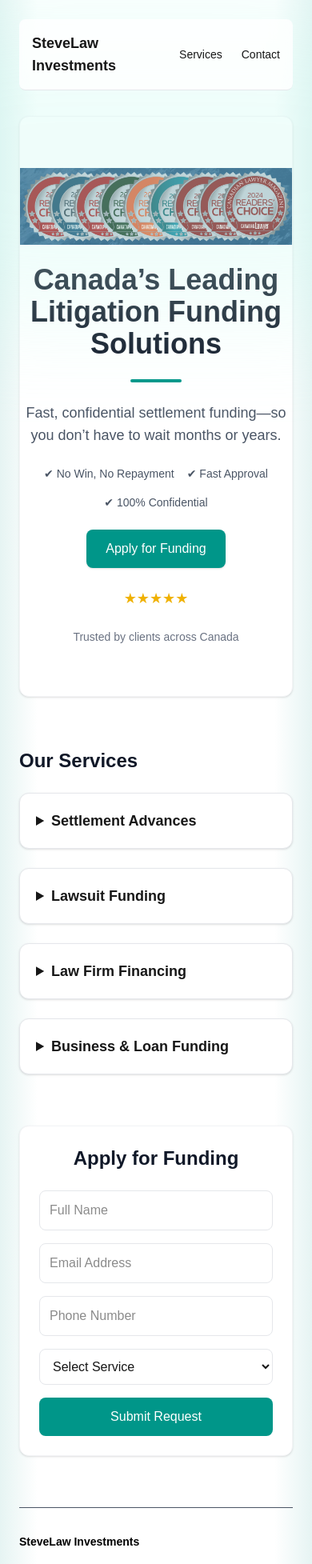
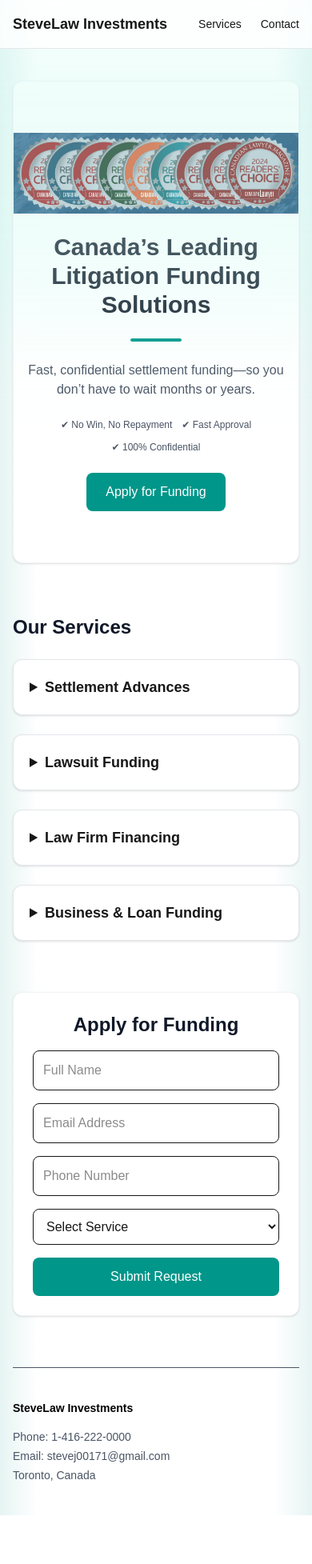
Before and after one commit to stevej00171/my-website, a Next.js app: page / in a window 390 px wide. Shown: the top 1955 px of the page at 80% size. After the commit the page ends 1894 px from the top, so only its background shows below. Built offline with nearby package versions, Linux system fonts and the light colour scheme.

Commit message:
Full-width layout + mobile optimization + improved UX

```diff
--- a/app/page.tsx
+++ b/app/page.tsx
@@ -34,36 +34,42 @@
   };
 
   return (
-    <main className="relative p-6 max-w-6xl mx-auto space-y-16 min-h-screen overflow-hidden
+    <main className="relative min-h-screen overflow-hidden
     bg-[linear-gradient(to_right,#e6f4f3_0%,#ffffff_12%,#ffffff_88%,#e6f4f3_100%)]">
 
       {/* BACKGROUND GLOW */}
-      <div className="absolute top-0 left-1/2 -translate-x-1/2 w-[800px] h-[400px] bg-teal-100 opacity-30 blur-3xl rounded-full pointer-events-none"></div>
+      <div className="absolute top-0 left-1/2 -translate-x-1/2 w-[900px] h-[400px] bg-teal-100 opacity-30 blur-3xl rounded-full pointer-events-none"></div>
 
-      {/* NAV */}
-      <nav className="sticky top-0 bg-white/80 backdrop-blur-md z-50 flex justify-between items-center py-4 border-b border-gray-200 mb-8 rounded-lg px-4">
+      {/* NAV (FULL WIDTH) */}
+      <nav className="sticky top-0 bg-white/80 backdrop-blur-md z-50 border-b border-gray-200">
+        <div className="max-w-6xl mx-auto flex justify-between items-center py-4 px-4">
           <div className="font-bold text-lg">SteveLaw Investments</div>
+
           <div className="space-x-6 text-sm">
             <a href="#services" className="hover:text-teal-600 transition">Services</a>
             <a href="#contact" className="hover:text-teal-600 transition">Contact</a>
           </div>
+        </div>
       </nav>
+
+      {/* PAGE CONTAINER */}
+      <div className="max-w-6xl mx-auto px-4 space-y-16 py-10">
 
         {/* HERO */}
         <section className="text-center space-y-6 py-16 bg-white rounded-xl shadow-sm border border-gray-100">
-        <Image src="/badges.png" alt="Awards and recognition" width={420} height={130} className="mx-auto object-contain" />
+          <Image src="/badges.png" alt="Awards" width={420} height={130} className="mx-auto object-contain" />
 
-        <h1 className="text-4xl font-bold text-gray-900">
+          <h1 className="text-3xl md:text-4xl font-bold text-gray-900">
             Canada’s Leading Litigation Funding Solutions
           </h1>
 
           <div className="w-16 h-1 bg-teal-600 mx-auto rounded"></div>
 
-        <p className="text-lg text-gray-600 max-w-2xl mx-auto">
+          <p className="text-base md:text-lg text-gray-600 max-w-2xl mx-auto">
             Fast, confidential settlement funding—so you don’t have to wait months or years.
           </p>
 
-        <div className="flex flex-wrap justify-center gap-4 text-sm text-gray-600">
+          <div className="flex flex-wrap justify-center gap-3 text-xs md:text-sm text-gray-600">
             <span>✔ No Win, No Repayment</span>
             <span>✔ Fast Approval</span>
             <span>✔ 100% Confidential</span>
@@ -71,20 +77,17 @@
 
           <a
             href="#contact"
-          className="bg-teal-600 text-white px-6 py-3 rounded-lg inline-block shadow-sm transition-all duration-200 hover:bg-teal-700 hover:-translate-y-0.5 active:scale-95"
+            className="bg-teal-600 text-white px-6 py-3 rounded-lg inline-block transition hover:bg-teal-700 active:scale-95"
           >
             Apply for Funding
           </a>
-
-        <div className="text-yellow-500 text-lg">★★★★★</div>
-        <div className="text-sm text-gray-500">Trusted by clients across Canada</div>
         </section>
 
         {/* SERVICES */}
         <section id="services" className="space-y-6">
           <h2 className="text-2xl font-semibold text-gray-900">Our Services</h2>
 
-        <div className="space-y-6">
+          <div className="grid md:grid-cols-2 gap-6">
             {[
               "Settlement Advances",
               "Lawsuit Funding",
@@ -93,9 +96,9 @@
             ].map((title, i) => (
               <details
                 key={i}
-              className="border border-gray-200 p-5 rounded-xl shadow-sm bg-white transition-all duration-200 hover:shadow-md hover:-translate-y-1 cursor-pointer"
+                className="border border-gray-200 p-5 rounded-xl shadow-sm bg-white hover:shadow-md transition"
               >
-              <summary className="font-semibold text-lg">{title}</summary>
+                <summary className="font-semibold text-lg cursor-pointer">{title}</summary>
                 <p className="text-gray-700 mt-3">
                   Professional funding solutions tailored to your needs with fast approvals and flexible structures.
                 </p>
@@ -105,17 +108,17 @@
         </section>
 
         {/* CONTACT */}
-      <section id="contact" className="space-y-6 bg-white p-6 rounded-xl shadow-sm border border-gray-100">
-        <h2 className="text-2xl font-semibold text-center text-gray-900">
+        <section id="contact" className="bg-white p-6 rounded-xl shadow-sm border border-gray-100">
+          <h2 className="text-2xl font-semibold text-center text-gray-900 mb-4">
             Apply for Funding
           </h2>
 
           <form onSubmit={handleSubmit} className="max-w-xl mx-auto space-y-4">
-          <input type="text" name="name" placeholder="Full Name" required className="w-full border border-gray-200 p-3 rounded-lg" />
-          <input type="email" name="email" placeholder="Email Address" required className="w-full border border-gray-200 p-3 rounded-lg" />
-          <input type="tel" name="phone" placeholder="Phone Number" required className="w-full border border-gray-200 p-3 rounded-lg" />
+            <input name="name" placeholder="Full Name" required className="w-full border p-3 rounded-lg" />
+            <input name="email" type="email" placeholder="Email Address" required className="w-full border p-3 rounded-lg" />
+            <input name="phone" placeholder="Phone Number" required className="w-full border p-3 rounded-lg" />
 
-          <select name="service" required className="w-full border border-gray-200 p-3 rounded-lg">
+            <select name="service" required className="w-full border p-3 rounded-lg">
               <option value="">Select Service</option>
               <option>Settlement Advance</option>
               <option>Lawsuit Funding</option>
@@ -126,38 +129,37 @@
             <button
               type="submit"
               disabled={loading}
-            className="bg-teal-600 text-white px-6 py-3 rounded-lg w-full transition-all duration-200 hover:bg-teal-700 hover:-translate-y-0.5 active:scale-95 disabled:opacity-50"
+              className="bg-teal-600 text-white py-3 rounded-lg w-full hover:bg-teal-700 disabled:opacity-50"
             >
               {loading ? "Submitting..." : "Submit Request"}
             </button>
 
             {status === "success" && (
-            <p className="text-green-600 text-sm text-center">
-              ✅ Your request has been submitted. We’ll get back to you shortly.
+              <p className="text-green-600 text-center text-sm">
+                ✅ Submitted successfully. We’ll contact you shortly.
               </p>
             )}
 
             {status === "error" && (
-            <p className="text-red-600 text-sm text-center">
-              ❌ Something went wrong. Please try again.
+              <p className="text-red-600 text-center text-sm">
+                ❌ Something went wrong. Try again.
               </p>
             )}
           </form>
         </section>
 
         {/* FOOTER */}
-      <footer className="border-t pt-8 mt-12 text-sm text-gray-600 space-y-4">
+        <footer className="text-sm text-gray-600 space-y-4 pt-10 border-t">
           <div className="font-semibold text-black">SteveLaw Investments</div>
-
-        <p>Providing fast, confidential funding solutions across Canada.</p>
 
           <div className="space-y-1">
             <div>Phone: <a href="tel:14162220000">1-416-222-0000</a></div>
             <div>Email: <a href="mailto:stevej00171@gmail.com">stevej00171@gmail.com</a></div>
-          <div>First Canadian Place, Toronto, ON</div>
+            <div>Toronto, Canada</div>
           </div>
         </footer>
 
+      </div>
     </main>
   );
 }
```
Lines whose indentation alone changed are shown as unchanged.
